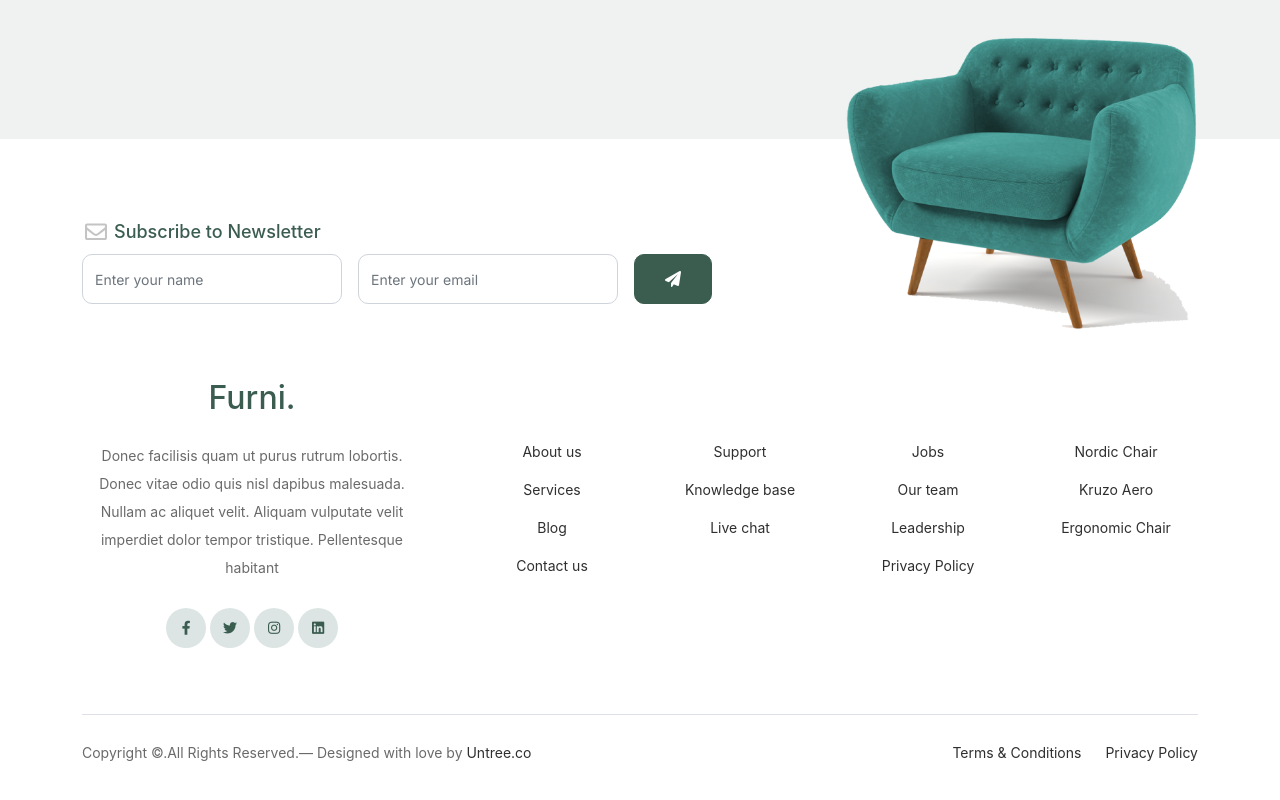
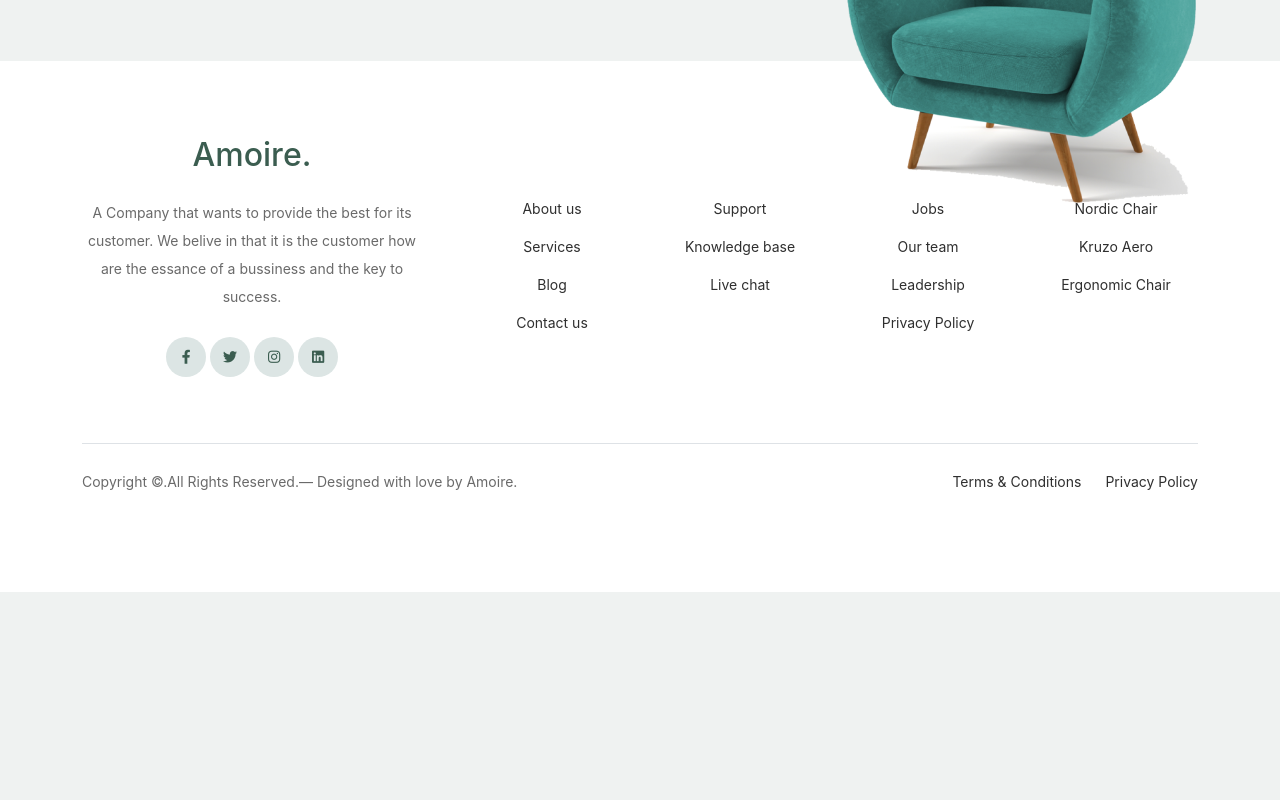
Before and after one commit to SE3001-SC-D-R/assignment-01-i201796, a React (Create React App) app in the folder frontend/: page / in a window 1280 px wide. Shown: the part 1648-2448 px from the top of the page. After the commit the page ends 2240 px from the top, so only its background shows below. Built offline with nearby package versions, Linux system fonts and the light colour scheme.

Commit message:
"React Commit 4 "

```diff
--- a/frontend/src/Pages/Home.js
+++ b/frontend/src/Pages/Home.js
@@ -9,7 +9,7 @@ export default function home() {
       >
         <div class="container">
           <a class="navbar-brand" href="index.html">
-            Furni<span>.</span>
+            Amoire<span>.</span>
           </a>
 
           <button
@@ -90,9 +90,6 @@ export default function home() {
         <div class="container">
           <div class="row mb-5">
             <div class="col-md-12">
-              <div class="border p-4 rounded" role="alert">
-                Returning customer?<a href="#">Click here</a> to login
-              </div>
             </div>
           </div>
           <div class="row">
@@ -600,57 +597,19 @@ export default function home() {
             <img src="assests/images/sofa.png" alt="Image" class="img-fluid" />
           </div>
 
-          <div class="row">
-            <div class="col-lg-8">
-              <div class="subscription-form">
-                <h3 class="d-flex align-items-center">
-                  <span class="me-1">
-                    <img
-                      src="assests/images/envelope-outline.svg"
-                      alt="Image"
-                      class="img-fluid"
-                    />
-                  </span>
-                  <span>Subscribe to Newsletter</span>
-                </h3>
-
-                <form action="#" class="row g-3">
-                  <div class="col-auto">
-                    <input
-                      type="text"
-                      class="form-control"
-                      placeholder="Enter your name"
-                    />
-                  </div>
-                  <div class="col-auto">
-                    <input
-                      type="email"
-                      class="form-control"
-                      placeholder="Enter your email"
-                    />
-                  </div>
-                  <div class="col-auto">
-                    <button class="btn btn-primary">
-                      <span class="fa fa-paper-plane"></span>
-                    </button>
-                  </div>
-                </form>
-              </div>
-            </div>
-          </div>
 
           <div class="row g-5 mb-5">
             <div class="col-lg-4">
               <div class="mb-4 footer-logo-wrap">
                 <a href="#" class="footer-logo">
-                  Furni<span>.</span>
+                  Amoire<span>.</span>
                 </a>
               </div>
               <p class="mb-4">
-                Donec facilisis quam ut purus rutrum lobortis. Donec vitae odio
-                quis nisl dapibus malesuada. Nullam ac aliquet velit. Aliquam
-                vulputate velit imperdiet dolor tempor tristique. Pellentesque
-                habitant
+                A Company that wants to provide the best
+                for its customer. We belive in that it is
+                the customer how are the essance of a bussiness
+                and the key to success.
               </p>
 
               <ul class="list-unstyled custom-social">
@@ -750,8 +709,7 @@ export default function home() {
                 <p class="mb-2 text-center text-lg-start">
                   Copyright &copy;
                   <script>document.write(new Date().getFullYear());</script>.All
-                  Rights Reserved.&mdash; Designed with love by{" "}
-                  <a href="https://untree.co">Untree.co</a>
+                  Rights Reserved.&mdash; Designed with love by Amoire.
                 </p>
               </div>
 
```
